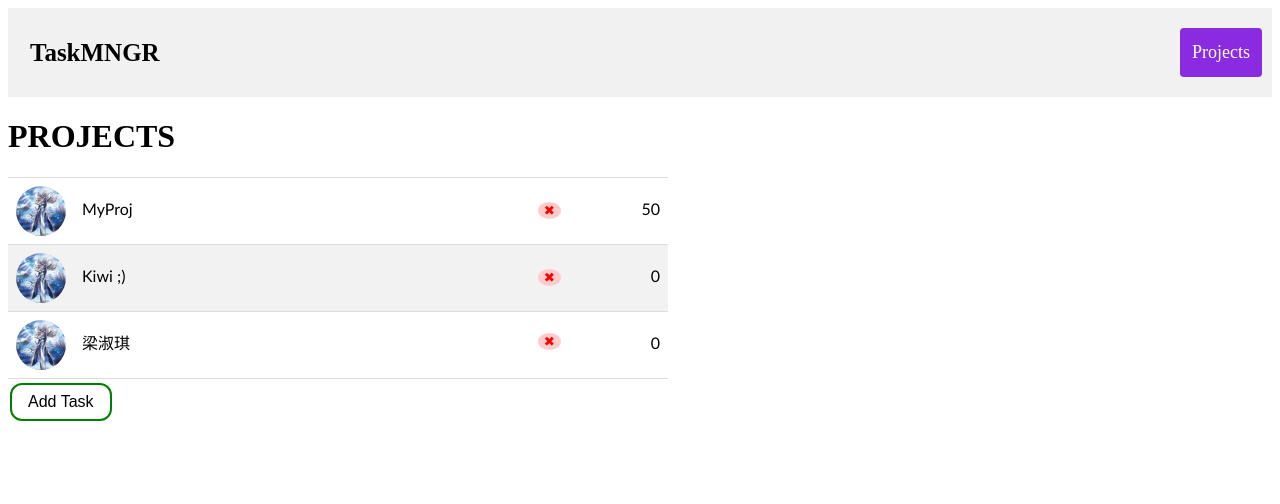
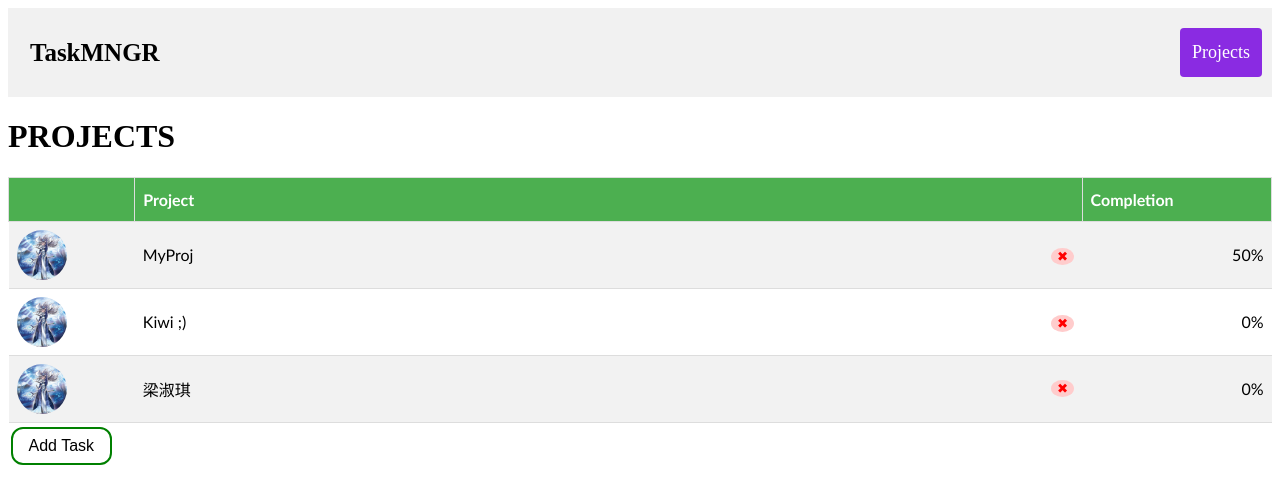
Before and after one commit to benjvdb9/TaskMNGR, an Angular app: page /projects in a window 1280 px wide. Shown: the top 504 px of the page. Built offline with nearby package versions, Linux system fonts and the light colour scheme.

Commit message:
Fixed table width

```diff
--- a/src/app/projects/projects.component.css
+++ b/src/app/projects/projects.component.css
@@ -54,6 +54,7 @@ img {
     text-align: left;
     background-color: #4CAF50;
     color: white;
+    border: 1px solid #ddd;
 }
 
 .add {
--- a/src/app/projects/projects.component.html
+++ b/src/app/projects/projects.component.html
@@ -1,7 +1,11 @@
 <h1>PROJECTS</h1>
 
-<table id="projects">
-  <div *ngIf="not_empty; else noprojects">
+<table id="projects" *ngIf="not_empty; else noprojects">
+  <tr>
+    <th></th>
+    <th>Project</th>
+    <th>Completion</th>
+  </tr>
   <tr *ngFor="let project of projects; let i = index">
     <td width="10%"><img src="assets/SM.png"></td>
     <td (click)="toTask(project.title)">
@@ -18,14 +22,15 @@
         </div>
       </div>
     </td>
-      <td width="15%" (click)="toTask(project.title)"><a>{{ project.completion }}</a></td>
+    <td width="15%" (click)="toTask(project.title)"><a>{{ project.completion }}%</a></td>
   </tr>
-  </div>
 
   <ng-template #noprojects>
-    <tr ng-if="not_empty">
+    <table id="projects">
+      <tr>
         <td>No Current Projects</td>
       </tr>
+    </table>
   </ng-template>
   <button class="add" (click)="click()">Add Task</button>
 </table>
--- a/src/app/tasks/tasks.component.html
+++ b/src/app/tasks/tasks.component.html
@@ -1,6 +1,6 @@
-<!--<div id="header">
+<div id="header">
   <div id="links">
-    <h1>{{ project }}</h1>
+    <h1>Tasks</h1>
   </div>
   <div id="percentage">
     <h2><b>50%</b></h2>
@@ -10,7 +10,7 @@
 <table id="tasks">
   <tr>
     <th></th>
-    <th>title</th>
+    <th>{{ project }}</th>
     <th>Click to Complete ↓</th>
   </tr>
   <tr>
@@ -37,4 +37,4 @@
   <tr>
     <td>No Current Tasks</td>
   </tr>
-</table>-->
+</table>
```
Lines whose indentation alone changed are shown as unchanged.
